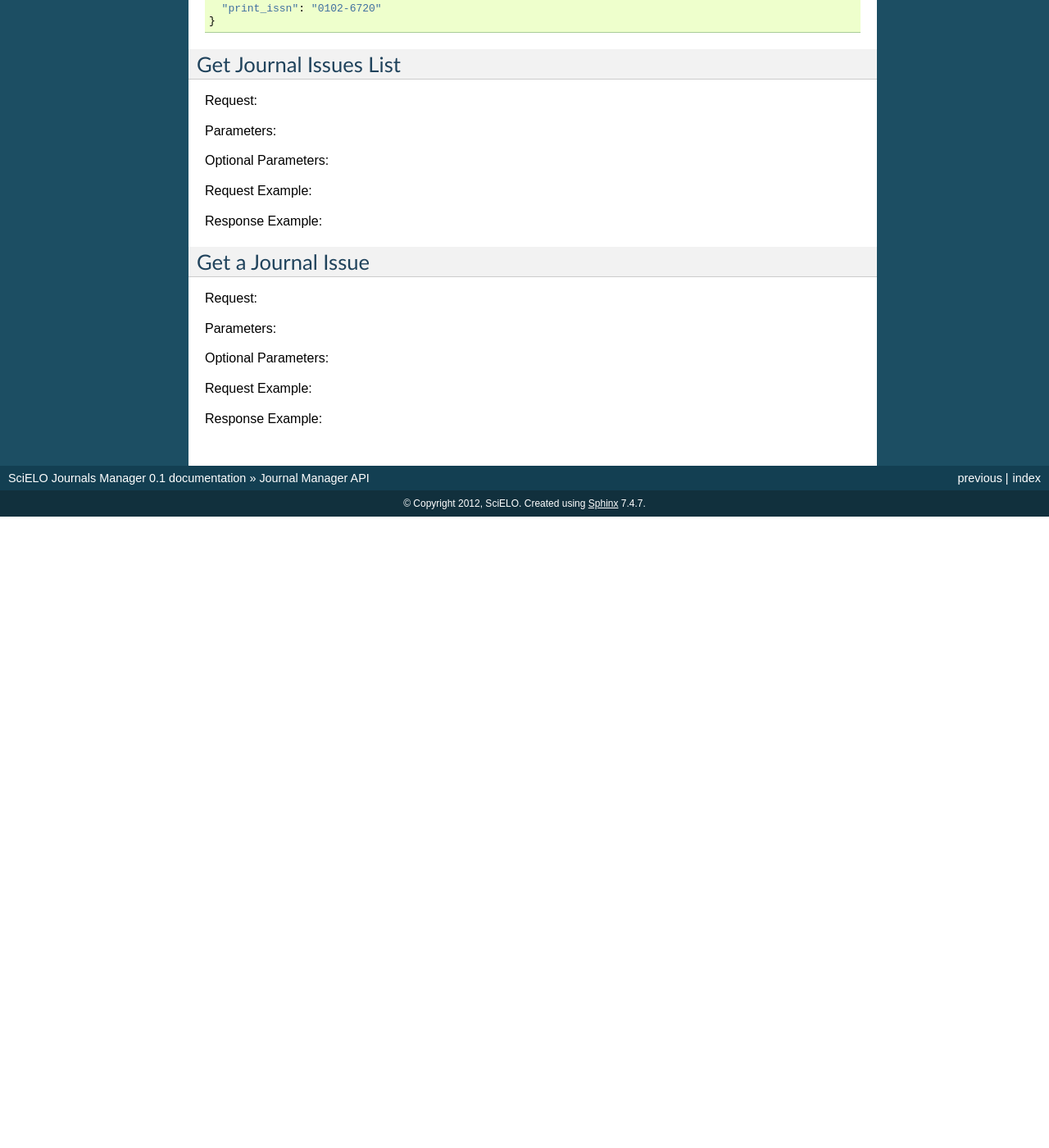
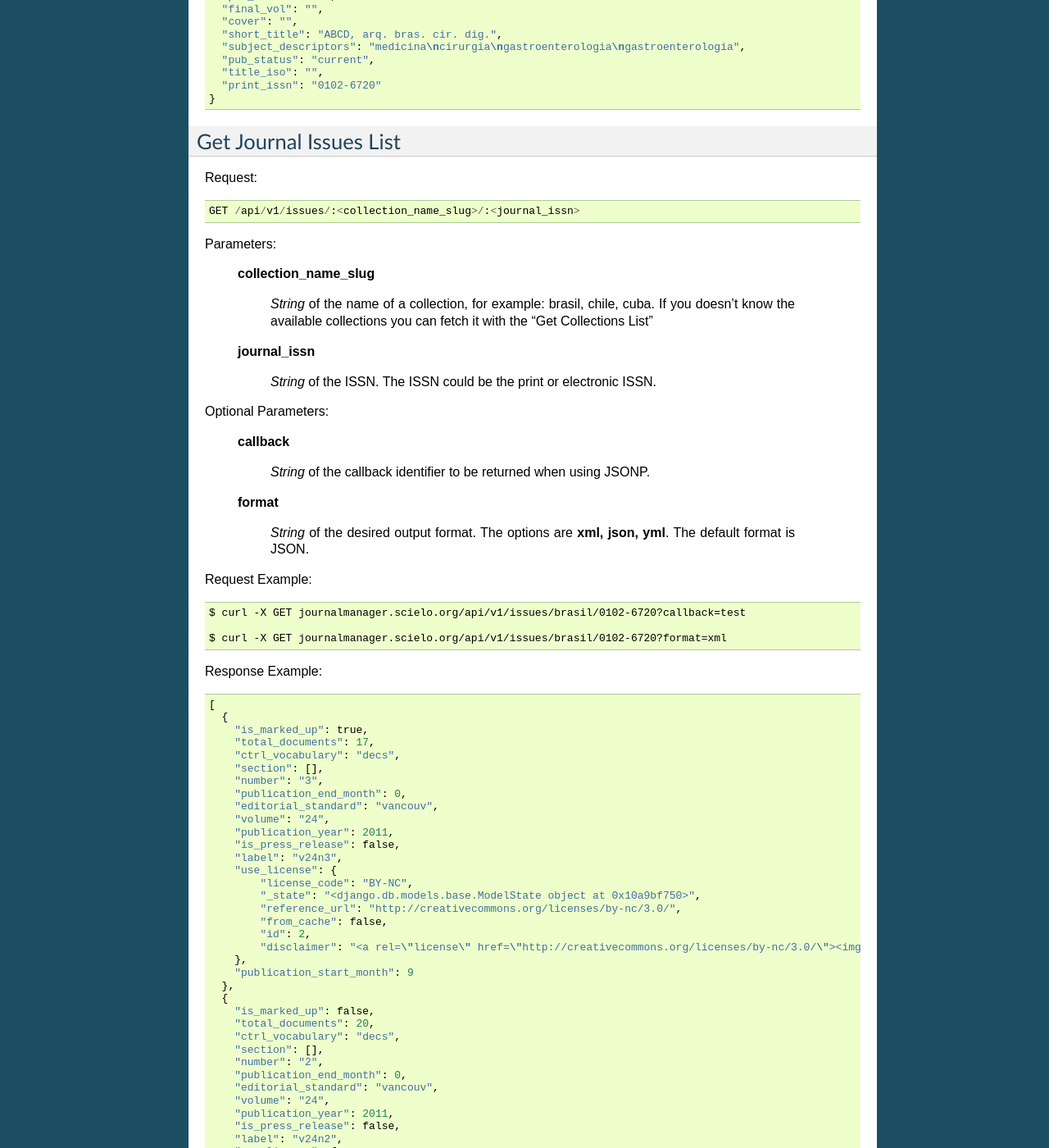
Before and after one commit to scieloorg/scielo-manager, a Sphinx documentation site: the page built from docs/dev/api.rst, in a window 1280 px wide and 1400 px high, scrolled down 6326 px. Shown: the whole window at 82% size. Built offline with Sphinx 7.4.7, drawn with Linux system fonts in a browser that asks for light colours; before the commit the page ends 6956 px from its top, so only the background shows below that; some of the changed text lies outside the part shown.

Commit message:
Issues API

```diff
--- a/docs/dev/api.rst
+++ b/docs/dev/api.rst
@@ -288,11 +288,16 @@
 
 Request::
 
-  GET /api/v1/journal/:<journal_issn>
+  GET /api/v1/journal/:<collection_name_slug>/:<journal_issn>
 
 Parameters:
 
-  **issn**
+  **collection_name_slug**
+
+    *String* of the name of a collection, for example: brasil, chile, cuba. If you doesn't know the
+    available collections you can fetch it with the "Get Collections List"
+
+  **journal_issn**
 
     *String* of the ISSN. The ISSN could be the print or electronic ISSN.
 
@@ -300,8 +305,7 @@
 
   **callback**
 
-    *String* of the callback identifier to be returned when
-    using JSONP.
+    *String* of the callback identifier to be returned when using JSONP.
 
   **format**
 
@@ -309,9 +313,9 @@
 
 Request Example::
 
-  $ curl -X GET journalmanager.scielo.org/api/v1/journals/0102-6720?callback=test
+  $ curl -X GET journalmanager.scielo.org/api/v1/journals/brasil/0102-6720?callback=test
 
-  $ curl -X GET journalmanager.scielo.org/api/v1/journals/0102-6720?format=xml
+  $ curl -X GET journalmanager.scielo.org/api/v1/journals/brasil/0102-6720?format=xml
 
 Response Example::
 
@@ -375,25 +379,146 @@
 Get Journal Issues List
 =========================
 
-Request:
+Request::
+
+  GET /api/v1/issues/:<collection_name_slug>/:<journal_issn>
 
 Parameters:
 
+  **collection_name_slug**
+
+    *String* of the name of a collection, for example: brasil, chile, cuba. If you doesn't know the
+    available collections you can fetch it with the "Get Collections List"
+
+  **journal_issn**
+
+    *String* of the ISSN. The ISSN could be the print or electronic ISSN.
+
 Optional Parameters:
 
-Request Example:
+  **callback**
 
-Response Example:
+    *String* of the callback identifier to be returned when using JSONP.
+
+  **format**
+
+    *String* of the desired output format. The options are **xml, json, yml**. The default format is JSON.
+
+Request Example::
+
+  $ curl -X GET journalmanager.scielo.org/api/v1/issues/brasil/0102-6720?callback=test
+
+  $ curl -X GET journalmanager.scielo.org/api/v1/issues/brasil/0102-6720?format=xml
+
+Response Example::
+
+  [
+    {
+      "is_marked_up": true,
+      "total_documents": 17,
+      "ctrl_vocabulary": "decs",
+      "section": [],
+      "number": "3",
+      "publication_end_month": 0,
+      "editorial_standard": "vancouv",
+      "volume": "24",
+      "publication_year": 2011,
+      "is_press_release": false,
+      "label": "v24n3",
+      "use_license": {
+          "license_code": "BY-NC",
+          "_state": "<django.db.models.base.ModelState object at 0x10a9bf750>",
+          "reference_url": "http://creativecommons.org/licenses/by-nc/3.0/",
+          "from_cache": false,
+          "id": 2,
+          "disclaimer": "<a rel=\"license\" href=\"http://creativecommons.org/licenses/by-nc/3.0/\"><img alt=\"Creative Commons License\" style=\"border-width:0\" src=\"http://i.creativecommons.org/l/by-nc/3.0/80x15.png\" /></a> Todo el contenido de esta revista, excepto dónde está identificado, est&#225; bajo una <a rel=\"license\" href=\"http://creativecommons.org/licenses/by-nc/3.0/\">Licencia Creative Commons</a>"
+      },
+      "publication_start_month": 9
+    },
+    {
+      "is_marked_up": false,
+      "total_documents": 20,
+      "ctrl_vocabulary": "decs",
+      "section": [],
+      "number": "2",
+      "publication_end_month": 0,
+      "editorial_standard": "vancouv",
+      "volume": "24",
+      "publication_year": 2011,
+      "is_press_release": false,
+      "label": "v24n2",
+      "use_license": {
+          "license_code": "BY-NC",
+          "_state": "<django.db.models.base.ModelState object at 0x109fe9950>",
+          "reference_url": "http://creativecommons.org/licenses/by-nc/3.0/",
+          "from_cache": false,
+          "id": 2,
+          "disclaimer": "<a rel=\"license\" href=\"http://creativecommons.org/licenses/by-nc/3.0/\"><img alt=\"Creative Commons License\" style=\"border-width:0\" src=\"http://i.creativecommons.org/l/by-nc/3.0/80x15.png\" /></a> Todo el contenido de esta revista, excepto dónde está identificado, est&#225; bajo una <a rel=\"license\" href=\"http://creativecommons.org/licenses/by-nc/3.0/\">Licencia Creative Commons</a>"
+      },
+      "publication_start_month": 6
+    },
+  ...
+  ]
 
 Get a Journal Issue
 ====================
 
-Request:
+Request::
+
+  GET /api/v1/issues/:<collection_name_slug>/:<journal_issn>/:<issue_label>
 
 Parameters:
 
+  **collection_name_slug**
+
+    *String* of the name of a collection, for example: brasil, chile, cuba. If you doesn't know the
+    available collections you can fetch it with the "Get Collections List"
+
+  **journal_issn**
+
+    *String* of the ISSN. The ISSN could be the print or electronic ISSN.
+
+  **issue_label**
+
+    *String* of the issue label, ex: v1n1, v20n2, vnahead
+
 Optional Parameters:
 
-Request Example:
+  **callback**
 
-Response Example:
+    *String* of the callback identifier to be returned when using JSONP.
+
+  **format**
+
+    *String* of the desired output format. The options are **xml, json, yml**. The default format is JSON.
+
+Request Example::
+
+  $ curl -X GET journalmanager.scielo.org/api/v1/issues/brasil/0102-6720/v22n1?callback=test
+
+  $ curl -X GET journalmanager.scielo.org/api/v1/issues/brasil/0102-6720/v22n1?format=xml
+
+Response Example::
+
+  {
+    "is_marked_up": true,
+    "total_documents": 15,
+    "ctrl_vocabulary": "decs",
+    "section": [],
+    "number": "1",
+    "publication_end_month": 0,
+    "editorial_standard": "vancouv",
+    "volume": "22",
+    "publication_year": 2009,
+    "is_press_release": false,
+    "label": "v22n1",
+    "use_license": {
+        "license_code": "BY-NC",
+        "_state": "<django.db.models.base.ModelState object at 0x109fed3d0>",
+        "reference_url": "http://creativecommons.org/licenses/by-nc/3.0/",
+        "from_cache": false,
+        "id": 2,
+        "disclaimer": "<a rel=\"license\" href=\"http://creativecommons.org/licenses/by-nc/3.0/\"><img alt=\"Creative Commons License\" style=\"border-width:0\" src=\"http://i.creativecommons.org/l/by-nc/3.0/80x15.png\" /></a> Todo el contenido de esta revista, excepto dónde está identificado, est&#225; bajo una <a rel=\"license\" href=\"http://creativecommons.org/licenses/by-nc/3.0/\">Licencia Creative Commons</a>"
+      },
+    "publication_start_month": 3
+  }
```
Also changed, not shown: 3 other files.
